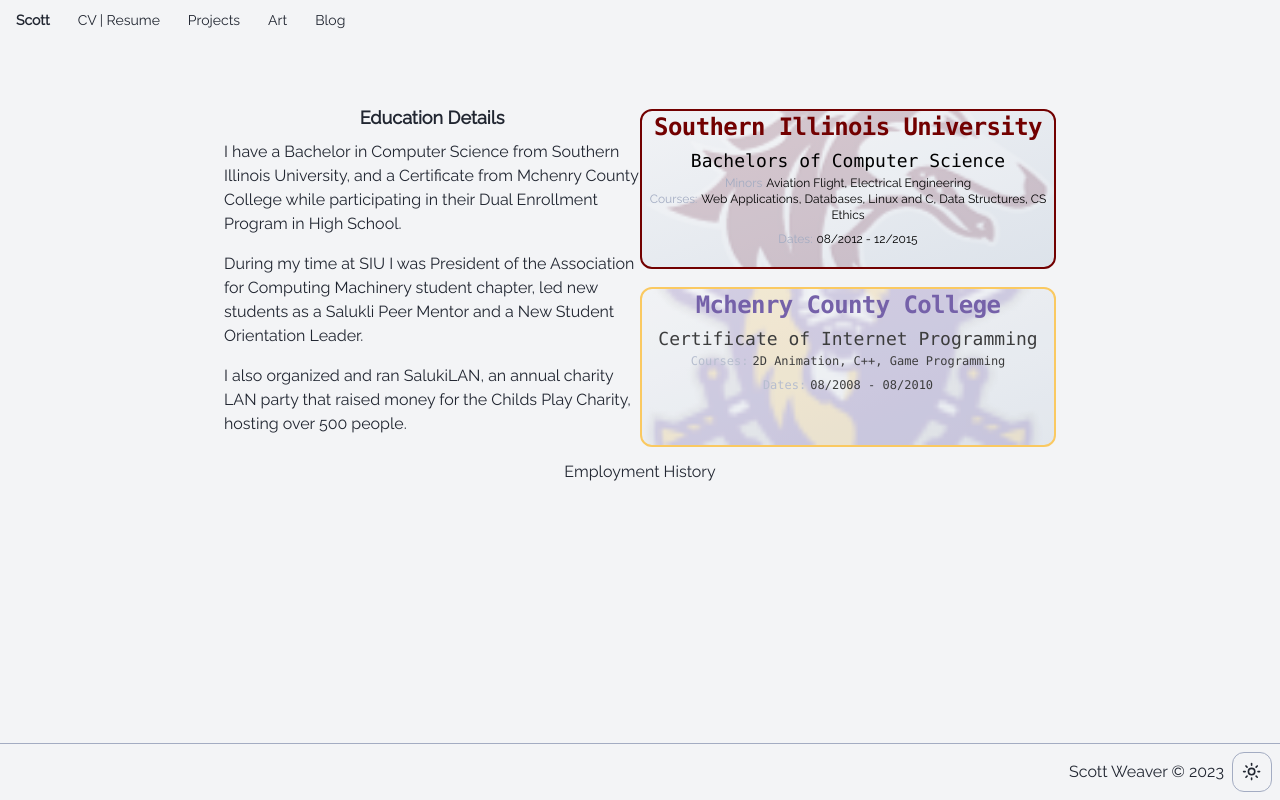
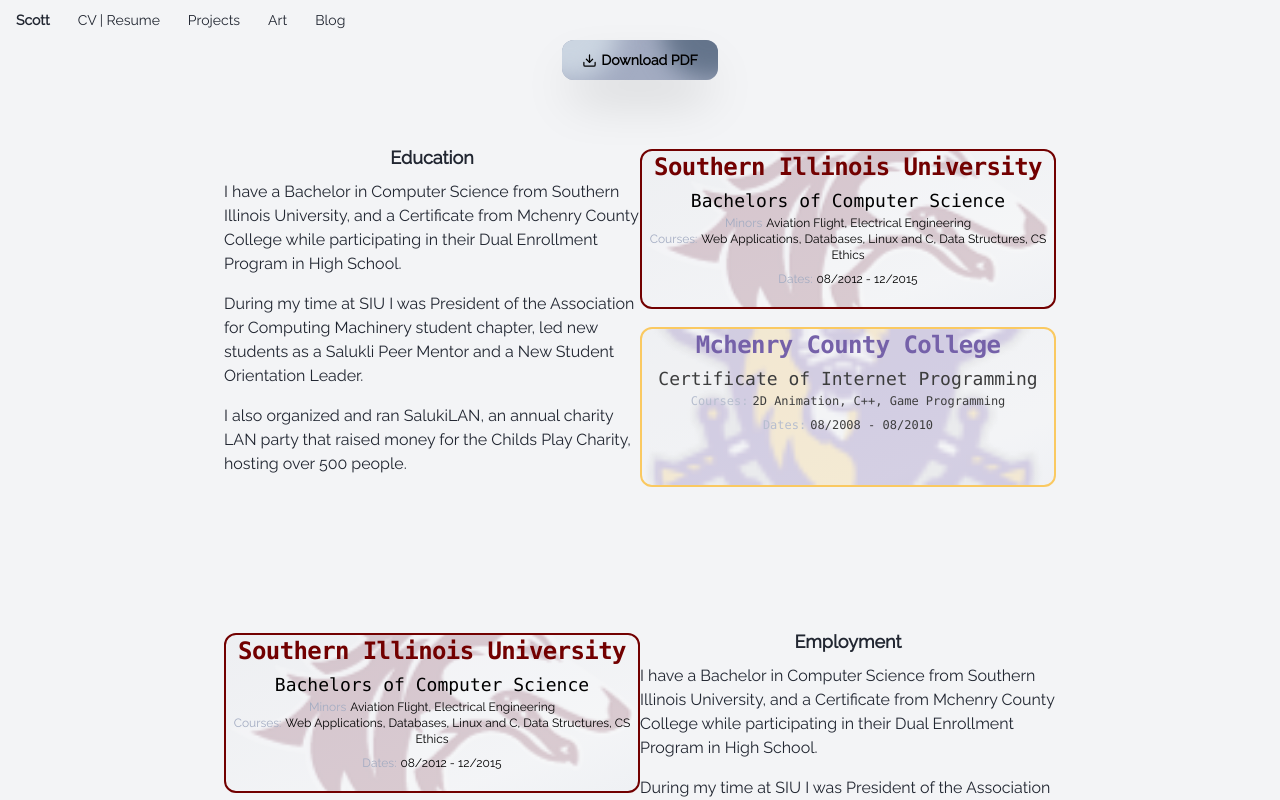
Before and after one commit to unmonk/weaverscott, a Next.js app: page /cv in a window 1280 px wide. Shown: the top 800 px of the page. Built offline with nearby package versions, Linux system fonts and the light colour scheme.

Commit message:
animated download button, shorter gradiant duration

```diff
--- a/app/cv/page.tsx
+++ b/app/cv/page.tsx
@@ -1,13 +1,19 @@
 import EducationCards from "@/components/EducationCards";
+import DownloadPDFButton from "@/components/ui/DownloadPDFButton";
+import { Button } from "@/components/ui/button";
 import { educationParagraphs } from "@/lib/consts";
+import { DownloadIcon } from "lucide-react";
 
 export default function CVPage() {
   return (
-    <div className="p-3 md:p-16 items-center text-center flex-1 justify-between xl:self-center xl:w-3/4">
-      <section className="mb-2">
+    <div className="w-full flex-1  items-center text-center justify-between xl:self-center xl:w-3/4">
+      <div>
+        <DownloadPDFButton />
+      </div>
+      <section className="mb-2 p-3 md:p-16 ">
         <div className="grid grid-cols-2">
           <div>
-            <h3 className="text-lg font-semibold mb-2">Education Details</h3>
+            <h3 className="text-lg font-semibold mb-2">Education</h3>
             {educationParagraphs &&
               educationParagraphs.map((paragraph) => {
                 return (
@@ -20,7 +26,22 @@
           <EducationCards />
         </div>
       </section>
-      <section>Employment History</section>
+      <section className="mb-2 p-3 md:p-16 ">
+        <div className="grid grid-cols-2">
+          <EducationCards />
+          <div>
+            <h3 className="text-lg font-semibold mb-2">Employment</h3>
+            {educationParagraphs &&
+              educationParagraphs.map((paragraph) => {
+                return (
+                  <p className="text-left mb-4" key={paragraph}>
+                    {paragraph}
+                  </p>
+                );
+              })}
+          </div>
+        </div>
+      </section>
     </div>
   );
 }
--- a/components/EducationCards.tsx
+++ b/components/EducationCards.tsx
@@ -8,7 +8,7 @@
 
 const EducationCards: FC<EducationCardsProps> = ({}) => {
   return (
-    <div className="grid grid-cols-1 gap-2 place-items-center ">
+    <div className="grid grid-cols-1 gap-2 place-items-center">
       {education.map((item: Education, index) => {
         const opacityClass = index === 0 ? "opacity-100" : "opacity-75";
         let borderClass = "border-2";
--- a/components/navbar.tsx
+++ b/components/navbar.tsx
@@ -23,7 +23,7 @@
     va.track("resume_download");
   };
   return (
-    <Menubar className="rounded-none border-b border-none">
+    <Menubar className="rounded-none border-b border-none max-w-full overflow-hidden">
       <MenubarMenu>
         <MenubarTrigger className="font-bold">Scott</MenubarTrigger>
         <MenubarContent>
--- /dev/null
+++ b/components/ui/DownloadPDFButton.tsx
@@ -0,0 +1,37 @@
+"use client";
+import { FC, useState } from "react";
+import { DownloadIcon } from "lucide-react";
+import { Button } from "@/components/ui/button";
+
+interface DownloadPDFButtonProps {}
+
+const DownloadPDFButton: FC<DownloadPDFButtonProps> = ({}) => {
+  const [isHovered, setIsHovered] = useState(false);
+  return (
+    <Button
+      asChild
+      onMouseOver={() => setIsHovered(true)}
+      onMouseLeave={() => setIsHovered(false)}
+    >
+      <a
+        href="/ScottWeaverResume.pdf"
+        className="rounded-xl relative items-center justify-center inline-block p-4 px-5 py-3 overflow-hidden font-medium text-indigo-600  shadow-2xl group"
+      >
+        <span className="absolute top-0 left-0 w-40 h-40 -mt-10 -ml-3 transition-all duration-700 bg-primary rounded-full blur-md ease"></span>
+        <span className="absolute inset-0 w-full h-full transition duration-700 group-hover:rotate-180 ease">
+          <span className="absolute bottom-0 left-0 w-24 h-24 -ml-10 bg-slate-300 rounded-full blur-md"></span>
+          <span className="absolute bottom-0 right-0 w-24 h-24 -mr-10 bg-slate-500 rounded-full blur-md"></span>
+        </span>
+        <span className="relative flex flex-row items-center text-center text-black font-bold">
+          <DownloadIcon
+            size={15}
+            className={`${isHovered ? "animate-tada" : ""} mr-1`}
+          />
+          Download PDF
+        </span>
+      </a>
+    </Button>
+  );
+};
+
+export default DownloadPDFButton;
--- a/tailwind.config.js
+++ b/tailwind.config.js
@@ -100,7 +100,7 @@
         "accordion-down": "accordion-down 0.2s ease-out",
         "accordion-up": "accordion-up 0.2s ease-out",
         tada: "tada 1s ease-in-out infinite",
-        gradient: "gradient 10s ease infinite",
+        gradient: "gradient 8s ease infinite",
       },
     },
   },
```
